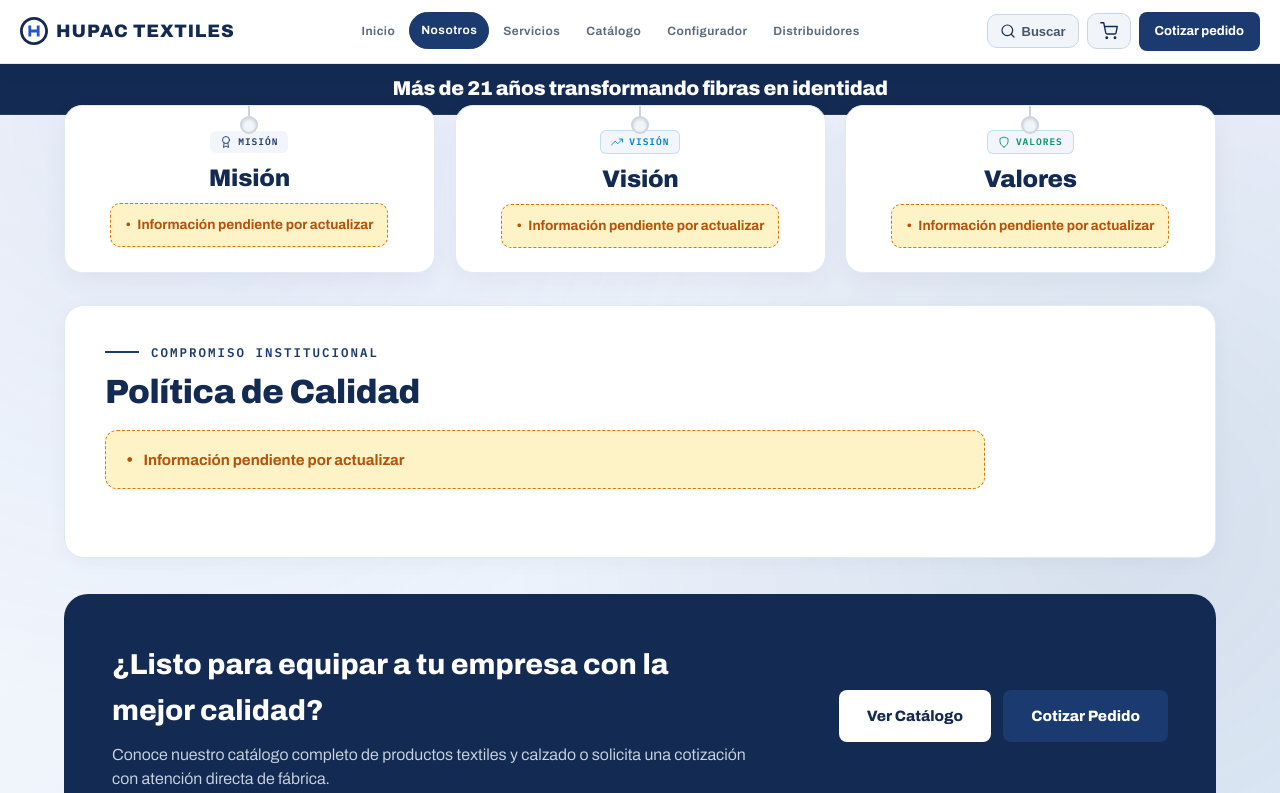
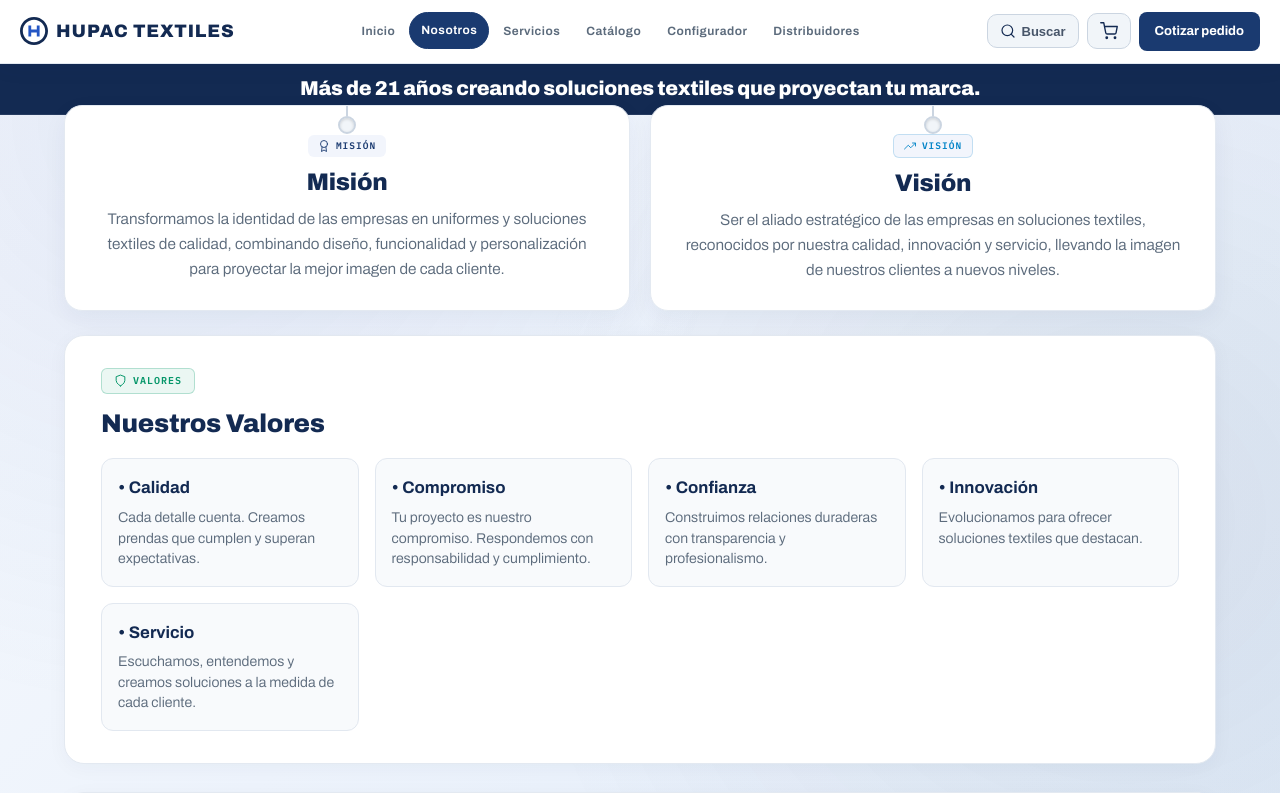
Before and after one commit to danieltrejomx/hupac-textiles-web, a Next.js app: page /nosotros in a window 1280 px wide. Shown: the top 793 px of the page. Built offline with nearby package versions, Linux system fonts and the light colour scheme.

Commit message:
Actualizar Mision, Vision, Valores, botones de catalogo, colores en configurador y remocion automatica de fondo

```diff
--- a/app/nosotros/page.tsx
+++ b/app/nosotros/page.tsx
@@ -33,40 +33,33 @@ export default function NosotrosPage() {
               color: '#ffffff',
               textAlign: 'center'
             }}>
-              Más de 21 años transformando fibras en identidad
+              Más de 21 años creando soluciones textiles que proyectan tu marca.
             </h1>
           </div>
         </section>
 
         <div style={{ maxWidth: '1200px', margin: '-10px auto 0 auto', padding: '0 24px' }}>
-          {/* Tarjetas Principales: Misión, Visión, Valores */}
+          {/* Tarjetas Principales: Misión, Visión */}
           <div style={{
             display: 'grid',
-            gridTemplateColumns: 'repeat(auto-fit, minmax(280px, 1fr))',
+            gridTemplateColumns: 'repeat(auto-fit, minmax(320px, 1fr))',
             gap: '20px',
-            marginBottom: '32px'
+            marginBottom: '24px'
           }}>
             {[
               {
                 tag: 'MISIÓN',
                 titulo: 'Misión',
-                desc: 'Información pendiente por actualizar',
+                desc: 'Transformamos la identidad de las empresas en uniformes y soluciones textiles de calidad, combinando diseño, funcionalidad y personalización para proyectar la mejor imagen de cada cliente.',
                 icon: IconAward,
                 color: 'var(--rey)'
               },
               {
                 tag: 'VISIÓN',
                 titulo: 'Visión',
-                desc: 'Información pendiente por actualizar',
+                desc: 'Ser el aliado estratégico de las empresas en soluciones textiles, reconocidos por nuestra calidad, innovación y servicio, llevando la imagen de nuestros clientes a nuevos niveles.',
                 icon: IconTrending,
                 color: '#0284c7'
-              },
-              {
-                tag: 'VALORES',
-                titulo: 'Valores',
-                desc: 'Información pendiente por actualizar',
-                icon: IconShield,
-                color: '#059669'
               }
             ].map((pillar, i) => {
               const IconComp = pillar.icon;
@@ -78,7 +71,7 @@ export default function NosotrosPage() {
                     backgroundColor: '#ffffff',
                     border: '1px solid var(--linea)',
                     borderRadius: '18px',
-                    padding: '24px 26px',
+                    padding: '28px 30px',
                     boxShadow: '0 8px 24px rgba(19, 42, 82, 0.05)',
                     display: 'flex',
                     flexDirection: 'column',
@@ -107,24 +100,68 @@ export default function NosotrosPage() {
                     <h2 style={{ fontSize: '1.5rem', fontWeight: 850, color: 'var(--marino)', marginBottom: '12px' }}>
                       {pillar.titulo}
                     </h2>
-                    <div style={{
-                      backgroundColor: '#fef3c7',
-                      border: '1px dashed #d97706',
-                      borderRadius: '10px',
-                      padding: '10px 14px',
-                      color: '#b45309',
-                      fontSize: '0.85rem',
-                      fontWeight: 700,
-                      display: 'inline-flex',
-                      alignItems: 'center',
-                      gap: '6px'
-                    }}>
-                      <span>•</span> {pillar.desc}
-                    </div>
+                    <p style={{ color: 'var(--texto-2)', fontSize: '0.96rem', lineHeight: 1.6, margin: 0 }}>
+                      {pillar.desc}
+                    </p>
                   </div>
                 </div>
               );
             })}
+          </div>
+
+          {/* Tarjeta de Valores Corporativos */}
+          <div style={{
+            backgroundColor: '#ffffff',
+            border: '1px solid var(--linea)',
+            borderRadius: '20px',
+            padding: '32px 36px',
+            boxShadow: '0 4px 20px rgba(19, 42, 82, 0.04)',
+            marginBottom: '28px'
+          }}>
+            <div style={{ display: 'flex', alignItems: 'center', gap: '8px', marginBottom: '16px' }}>
+              <span style={{
+                display: 'inline-flex',
+                alignItems: 'center',
+                gap: '6px',
+                fontFamily: 'var(--mono)',
+                fontSize: '10px',
+                fontWeight: 750,
+                letterSpacing: '1px',
+                color: '#059669',
+                backgroundColor: 'rgba(5, 150, 105, 0.08)',
+                border: '1px solid rgba(5, 150, 105, 0.25)',
+                padding: '4px 12px',
+                borderRadius: '6px',
+                textTransform: 'uppercase'
+              }}>
+                <IconShield size={13} color="#059669" /> VALORES
+              </span>
+            </div>
+            <h2 style={{ fontSize: '1.6rem', fontWeight: 850, color: 'var(--marino)', margin: '0 0 20px 0' }}>
+              Nuestros Valores
+            </h2>
+            <div style={{
+              display: 'grid',
+              gridTemplateColumns: 'repeat(auto-fit, minmax(220px, 1fr))',
+              gap: '16px'
+            }}>
+              {[
+                { val: 'Calidad', desc: 'Cada detalle cuenta. Creamos prendas que cumplen y superan expectativas.' },
+                { val: 'Compromiso', desc: 'Tu proyecto es nuestro compromiso. Respondemos con responsabilidad y cumplimiento.' },
+                { val: 'Confianza', desc: 'Construimos relaciones duraderas con transparencia y profesionalismo.' },
+                { val: 'Innovación', desc: 'Evolucionamos para ofrecer soluciones textiles que destacan.' },
+                { val: 'Servicio', desc: 'Escuchamos, entendemos y creamos soluciones a la medida de cada cliente.' },
+              ].map((v, idx) => (
+                <div key={idx} style={{ backgroundColor: '#f8fafc', border: '1px solid #e2e8f0', borderRadius: '12px', padding: '16px' }}>
+                  <b style={{ color: 'var(--marino)', fontSize: '1.05rem', display: 'block', marginBottom: '6px' }}>
+                    • {v.val}
+                  </b>
+                  <p style={{ color: 'var(--texto-2)', fontSize: '0.88rem', margin: 0, lineHeight: 1.45 }}>
+                    {v.desc}
+                  </p>
+                </div>
+              ))}
+            </div>
           </div>
 
           {/* Sección Destacada: Política de Calidad */}
@@ -136,27 +173,31 @@ export default function NosotrosPage() {
             boxShadow: '0 4px 20px rgba(19, 42, 82, 0.04)',
             marginBottom: '36px'
           }}>
-            {/* Texto de Política de Calidad Arriba */}
-            <div style={{ maxWidth: '880px', marginBottom: '32px' }}>
+            <div style={{ maxWidth: '980px' }}>
               <span className="eyebrow" style={{ color: 'var(--rey)', marginBottom: '10px' }}>Compromiso Institucional</span>
-              <h2 style={{ fontSize: '2.1rem', color: 'var(--marino)', margin: '0 0 16px 0', lineHeight: 1.25, fontWeight: 850 }}>
+              <h2 style={{ fontSize: '1.9rem', color: 'var(--marino)', margin: '0 0 16px 0', lineHeight: 1.25, fontWeight: 850 }}>
                 Política de Calidad
               </h2>
               <div style={{
-                backgroundColor: '#fef3c7',
-                border: '1px dashed #d97706',
-                borderRadius: '12px',
-                padding: '16px 20px',
-                color: '#b45309',
-                fontSize: '0.94rem',
-                fontWeight: 700,
+                backgroundColor: '#f0f9ff',
+                border: '1px solid #bae6fd',
+                borderRadius: '14px',
+                padding: '24px 28px',
+                color: '#0369a1',
+                fontSize: '0.98rem',
+                lineHeight: 1.65,
                 display: 'flex',
-                alignItems: 'center',
-                gap: '10px'
+                flexDirection: 'column',
+                gap: '14px'
               }}>
-                <span style={{ fontSize: '1rem', fontWeight: 800 }}>•</span>
-                <div>
-                  Información pendiente por actualizar
+                <p style={{ margin: 0 }}>
+                  En <strong>HUPAC TEXTILES</strong> trabajamos para ofrecer uniformes y soluciones textiles que cumplan con las expectativas de nuestros clientes, mediante procesos enfocados en la calidad, el cumplimiento y la mejora continua.
+                </p>
+                <p style={{ margin: 0 }}>
+                  Con más de 21 años de experiencia, asumimos el compromiso de brindar productos confiables, atención personalizada y soluciones que fortalezcan la imagen de cada empresa.
+                </p>
+                <div style={{ borderTop: '1px solid #7dd3fc', paddingTop: '12px', fontWeight: 800, color: 'var(--marino)', fontSize: '1.05rem' }}>
+                  Hagamos que tu marca destaque. Solicita una cotización.
                 </div>
               </div>
             </div>
--- a/components/CatalogCarousel.tsx
+++ b/components/CatalogCarousel.tsx
@@ -85,7 +85,8 @@ export default function CatalogCarousel() {
                 margin: '0 auto 28px auto'
               }}>
                 {[
-                  { slug: 'textiles', icon: IconPlayeras, titulo: 'Playeras y Polos de Línea' },
+                  { slug: 'playeras', icon: IconPlayeras, titulo: 'Playeras Cuello Redondo' },
+                  { slug: 'polos', icon: IconPlayeras, titulo: 'Playeras Polo' },
                   { slug: 'felpas', icon: IconPlayeras, titulo: 'Sudaderas y Felpas' },
                   { slug: 'camisas', icon: IconRopaTrabajo, titulo: 'Camisas de Vestir' },
                   { slug: 'pantalones', icon: IconRopaTrabajo, titulo: 'Pantalones y Mezclilla' },
--- a/components/Hero.tsx
+++ b/components/Hero.tsx
@@ -69,7 +69,7 @@ export default function Hero() {
         <h1>Tu negocio con una imagen superior.</h1>
         <p className="lead">Fabricamos y personalizamos uniformes empresariales que transmiten confianza, orgullo y profesionalismo en cada hilo.</p>
         <div className="hero-ctas">
-          <Link href="#catalogo" className="btn">Selección Esenciales</Link>
+          <Link href="#catalogo" className="btn">Selección Básicos</Link>
           <Link href="#cotizador" className="btn sec">Cotizar para mi equipo</Link>
         </div>
       </div>
--- a/data/products.ts
+++ b/data/products.ts
@@ -22,7 +22,7 @@ export interface Product {
   sku: string;
   estilo?: string;
   nombre: string;
-  categoria?: 'textiles' | 'calzado' | 'accesorios' | 'cabeza' | 'visual' | 'manos' | 'ropa-trabajo' | 'alturas' | 'vial' | 'felpas' | 'camisas' | 'pantalones';
+  categoria?: 'textiles' | 'playeras' | 'polos' | 'calzado' | 'accesorios' | 'cabeza' | 'visual' | 'manos' | 'ropa-trabajo' | 'alturas' | 'vial' | 'felpas' | 'camisas' | 'pantalones';
   subtitulo: string;
   descripcion: string;
   composicion: string;
```
Also changed, not shown: app/catalogo/page.tsx (+12 -4 lines), components/About.tsx (+5 -6 lines), components/Configurator.tsx (+123 -9 lines).
